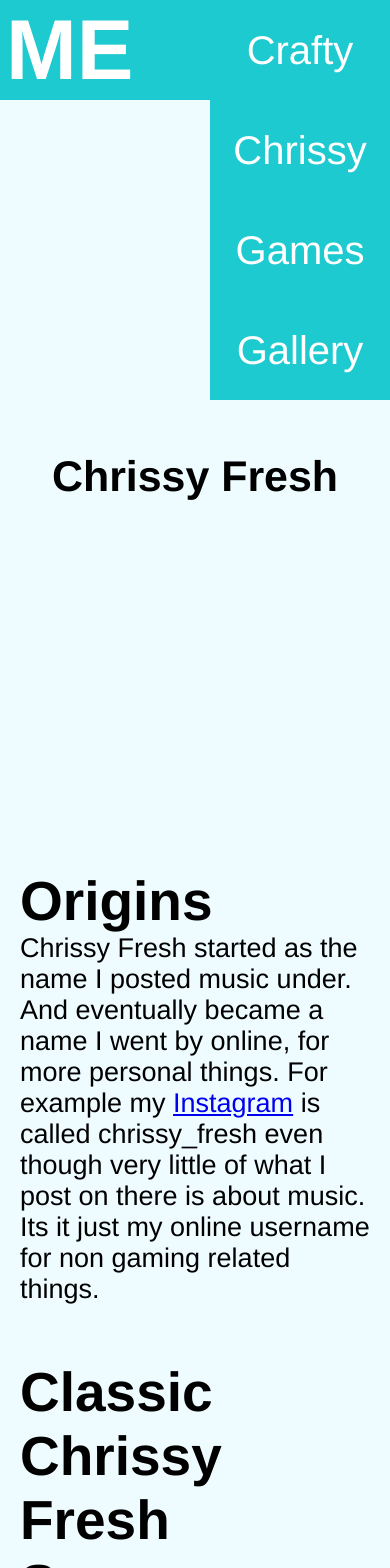
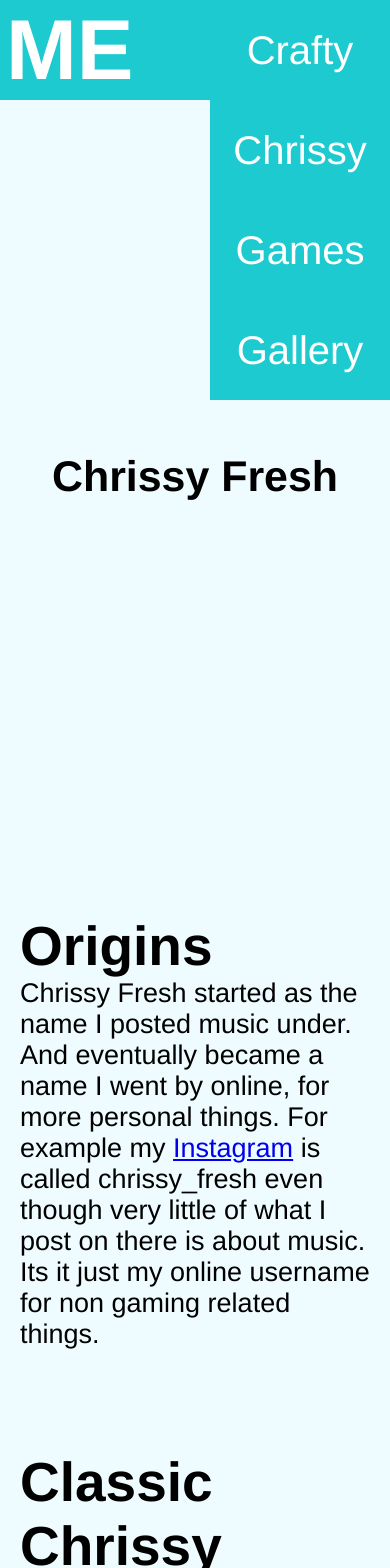
Before and after one commit to Christian-Irvine/svelte_2023_webdev1, a SvelteKit app: page /chrissyfresh in a window 390 px wide. Shown: the top 1568 px of the page. Built offline with nearby package versions, Linux system fonts and the light colour scheme.

Commit message:
changed around the sizing of pages to fit nicer

```diff
--- a/static/css/main.css
+++ b/static/css/main.css
@@ -13,10 +13,6 @@
         --accent-hover: rgb(56, 143, 146);
         --text-main: black;
         --text-secondary: white;
-    }
-
-    .main {
-        padding: 0px 210px;
     }
 
     .border {
@@ -39,6 +35,11 @@
         height: 100px;
         width: 180px;
     }
+
+    .gallery {
+        padding: 0 200px;
+    }
+
 
     .gallery > div div {
         display: grid;
@@ -95,6 +96,14 @@
         cursor: pointer;
     }
 
+    .page {
+        padding: 0px 400px;
+    }
+
+    .page > div {
+        margin: 100px 0px;
+    }
+
     h1 {
         text-align: center;
         color: var(--text-main);
@@ -133,6 +142,7 @@
         font-family: "Bahnschrift", Helvetica, sans-serif;
         font-size: 27px;
         margin: 0;
+        max-width: 80ch;
     }
 
     li {
@@ -182,7 +192,7 @@
     }
 
     @media (max-width: 1200px) {
-        .main{
+        .page{
             padding: 0px 20px;
             margin:0;
         }
```
